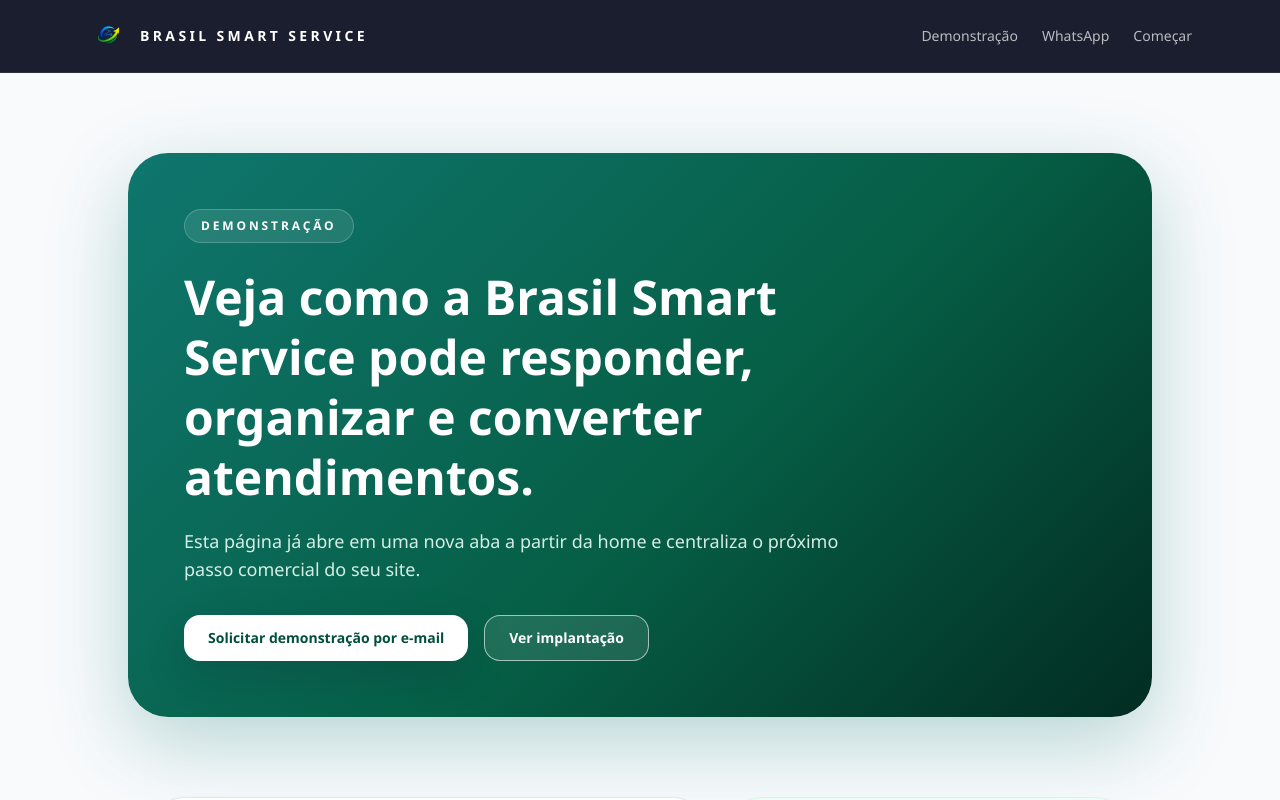
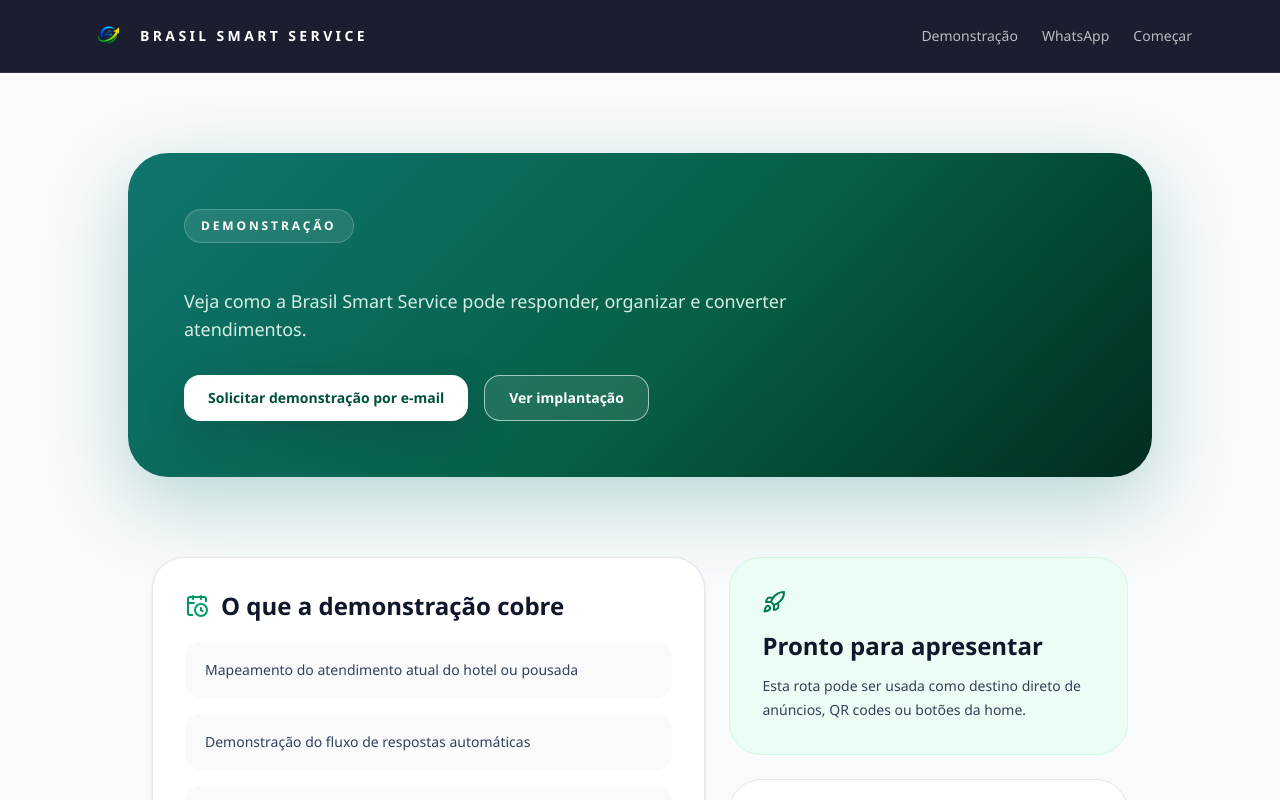
Before and after one commit to urielbrasil/brasil-smart-service, a Next.js app: page /demonstracao in a window 1280 px wide. Shown: the top 800 px of the page. Built offline with nearby package versions, Linux system fonts and the light colour scheme.

Commit message:
Refactor content in page.tsx for better clarity
Removed heading and updated paragraph content for clarity.

```diff
--- a/app/demonstracao/page.tsx
+++ b/app/demonstracao/page.tsx
@@ -18,11 +18,8 @@
           <div className="mb-6 inline-flex rounded-full border border-white/20 bg-white/10 px-4 py-2 text-xs font-semibold tracking-[0.24em] uppercase">
             Demonstração
           </div>
-          <h1 className="max-w-3xl text-4xl font-bold leading-tight md:text-5xl">
+          <p className="mt-5 max-w-2xl text-lg text-emerald-50/90">
             Veja como a Brasil Smart Service pode responder, organizar e converter atendimentos.
-          </h1>
-          <p className="mt-5 max-w-2xl text-lg text-emerald-50/90">
-            Esta página já abre em uma nova aba a partir da home e centraliza o próximo passo comercial do seu site.
           </p>
 
           <div className="mt-8 flex flex-wrap gap-4">
```
